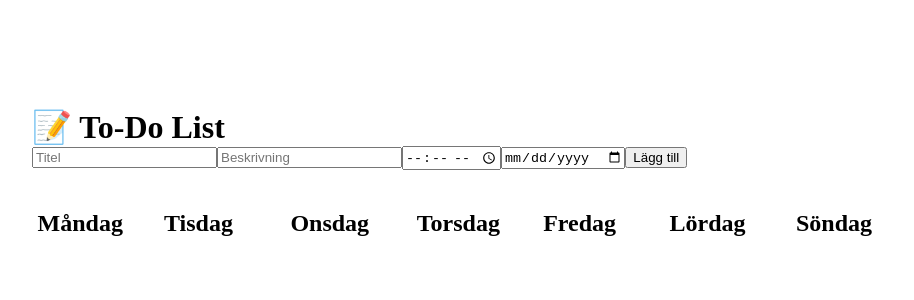
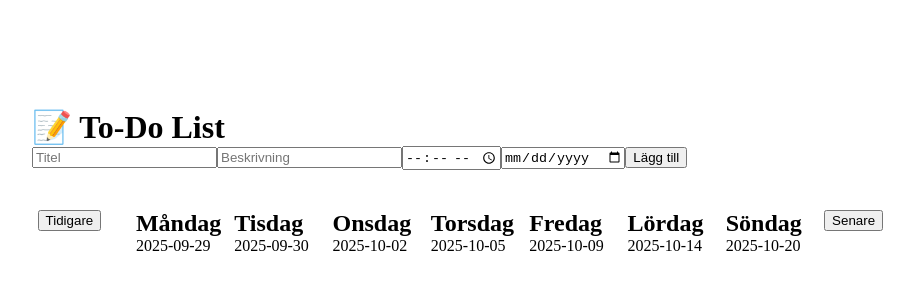
Before and after one commit to Liljenberg89/schema, a React (Vite) app in the folder schema/: page / in a window 1280 px wide. Shown: the top 300 px of the page, without its empty margins (160-1074 px from the left). Built offline with nearby package versions, Linux system fonts and the light colour scheme.

Commit message:
schema fixed

```diff
--- a/schema/src/app.css
+++ b/schema/src/app.css
@@ -11,7 +11,8 @@ h2,
 h3,
 h4,
 h5,
-h6 {
+h6,
+p {
   padding: 0;
   margin: 0;
 }
--- a/schema/src/components/schema/schema.css
+++ b/schema/src/components/schema/schema.css
@@ -1,11 +1,17 @@
 .schema-box {
   display: grid;
   width: 70%;
-  grid-template-columns: repeat(7, 1fr);
+  grid-template-columns: repeat(9, 1fr);
   margin-top: 40px;
 }
-
-.days {
-  font-weight: bold;
-  margin-bottom: 20px;
+.schema-task {
+  padding: 10px;
+  margin-top: 20px;
+  border: 1px solid rgb(105, 105, 105);
+  border-radius: 3px;
 }
+.schema-task-head {
+  display: flex;
+  gap: 10px;
+  align-items: center;
+}
--- a/schema/src/components/schema/schema.jsx
+++ b/schema/src/components/schema/schema.jsx
@@ -1,4 +1,4 @@
-import React, { use, useEffect, useState } from "react";
+import React, { useEffect, useState } from "react";
 import "./schema.css";
 
 const Schema = ({ tasks = [] }) => {
@@ -17,6 +17,8 @@ const Schema = ({ tasks = [] }) => {
     söndag: [],
   });
 
+  const [weekOffset, setWeekOffset] = useState(0);
+
   useEffect(() => {
     console.log(tasks);
     if (tasks.length > 0) {
@@ -30,27 +32,66 @@ const Schema = ({ tasks = [] }) => {
     }
   }, [tasks]);
 
-  useEffect(() => {
-    console.log(tasks);
-  }, [tasks]);
+  const startOfWeek = (date) => {
+    const dayNum = date.getDay();
+    const diffToMonday = dayNum === 0 ? -6 : 1 - dayNum;
+    const monday = new Date(date);
+    monday.setDate(date.getDate() + diffToMonday);
+    monday.setHours(0, 0, 0, 0);
+    return monday;
+  };
+
+  const addDays = (date, days) => {
+    date.setDate(date.getDate() + days);
+    date.setHours(0, 0, 0, 0);
+    return date;
+  };
+
+  const toYMD = (d) => {
+    const yy = d.getFullYear();
+    const mm = String(d.getMonth() + 1).padStart(2, "0");
+    const dd = String(d.getDate()).padStart(2, "0");
+    return `${yy}-${mm}-${dd}`;
+  };
+
+  const todayMonday = startOfWeek(new Date());
+  const currentWeekMonday = addDays(todayMonday, weekOffset * 7);
 
   return (
     <div className="schema-box">
-      {Object.entries(day).map(([dayName, tasksArray]) => (
-        <div className="day-column" key={dayName}>
-          <h2 className="days">
-            {dayName.charAt(0).toUpperCase() + dayName.slice(1)}
-          </h2>
-          {tasksArray.map((task) => (
-            <div key={task.id}>
-              <h4> {task.description}</h4>
-              <h4>
-                {task.time} {task.text}
-              </h4>
-            </div>
-          ))}
-        </div>
-      ))}
+      <div style={{ marginBottom: 10 }}>
+        <button onClick={() => setWeekOffset((w) => w - 1)}>Tidigare</button>
+      </div>
+
+      {Object.entries(day).map(([dayName, tasksArray], idx) => {
+        const dateForColumn = addDays(currentWeekMonday, idx);
+        const dateYMD = toYMD(dateForColumn);
+
+        const visibleTasks = tasksArray.filter((task) => {
+          const t = new Date(task.day);
+          return toYMD(t) === dateYMD;
+        });
+
+        return (
+          <div key={dayName}>
+            <h2>{dayName.charAt(0).toUpperCase() + dayName.slice(1)}</h2>
+            <div>{dateYMD}</div>
+
+            {visibleTasks.map((task) => (
+              <div className="schema-task" key={task.id}>
+                <div className="schema-task-head">
+                  <h5>{task.time} </h5> - <h4>{task.text}</h4>
+                </div>
+                <p> {task.description}</p>
+              </div>
+            ))}
+          </div>
+        );
+      })}
+
+      <div>
+        <button onClick={() => setWeekOffset((w) => w + 1)}>Senare</button>
+      </div>
     </div>
   );
 };
```
